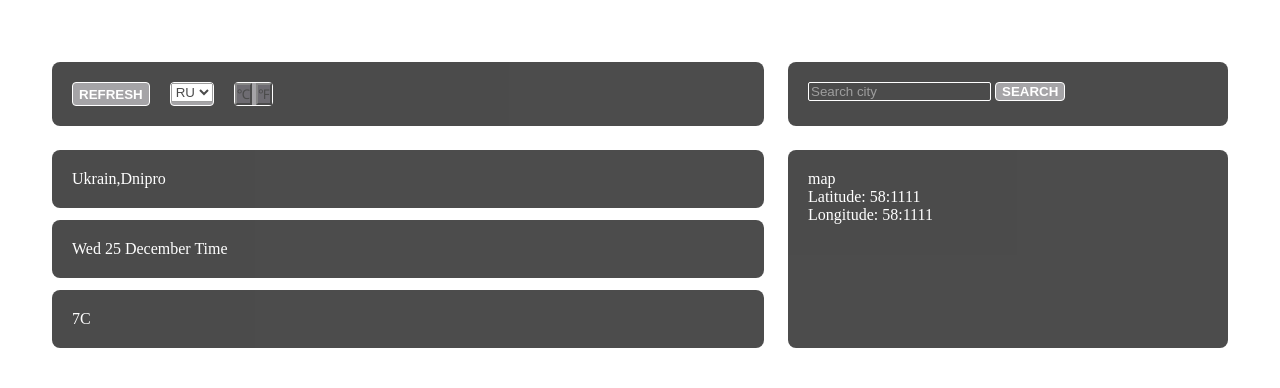
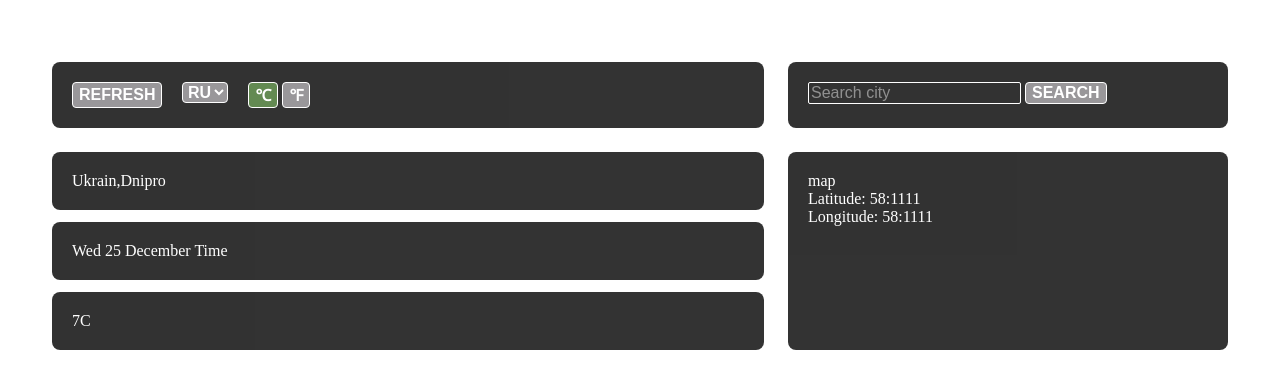
Before and after one commit to AndreyBaglai/fancy-weather, a website built with Parcel: page index.html in a window 1280 px wide. Built offline with nearby package versions, Linux system fonts and the light colour scheme; no server answers.

Commit message:
Fix styles

```diff
--- a/assets/css/style.css
+++ b/assets/css/style.css
@@ -1,17 +1,28 @@
 body {
     margin: 0;
-    max-width: 100vw;
-    max-height: 100vh;
+    min-width: 100vw;
+    min-height: 100vh;
     color: #fff;
     background-size: cover;
     background-repeat: no-repeat;
-    background-position: center;
+    background-position: center center;
+    overflow-y: hidden;
 }
 
 #root {
   margin: 50px auto;
   max-width: 1200px;
 }
+
+.black-bg {
+  display: flex;
+  border-radius: 8px;
+  background-color: #000;
+  opacity: .8;
+  padding: 20px;
+  margin: 12px;
+}
+
 
 .grow {
   flex-grow: 1;
@@ -30,6 +41,7 @@ body {
   background-color: #807e82;
   font-weight: bold;
   cursor: pointer;
+  font-size: 16px;
 }
 
 #refresh {
@@ -46,16 +58,16 @@ select {
     padding: 0;
 }
 
-#temperature button {
+/* #temperature button {
   background-color: #312f37;
   width: inherit;
   height: inherit;
   margin: 0;
   padding: 0;
 }
-
+ */
 .active-temperature {
-  background-color: #3b4935;
+  background-color: #3d6e28;
 }
 
 .search-block {
@@ -67,15 +79,8 @@ select {
   background-color: transparent;
   margin: 0;
   border-radius: 2px;
-}
-
-.black-bg {
-  display: flex;
-  border-radius: 8px;
-  background-color: #000;
-  opacity: .7;
-  padding: 20px;
-  margin: 12px;
+  font-size: 16px;
+  color: #fff;
 }
 
 main {
--- a/index.html
+++ b/index.html
@@ -15,16 +15,16 @@
             <div class="black-bg grow">
                 <button id="refresh" class="btn">Refresh</button>
 
-                <div id="languages" class="btn">
-                    <select>
+                <div id="languages">
+                    <select class="btn">
                         <option>RU</option>
                         <option>EN</option>
                     </select>
                 </div>
 
-                <div id="temperature" class="btn">
-                    <button id="celsius" class="active-temperature">&#8451;</button>
-                    <button id="fahrenheit">&#8457;</button>
+                <div id="temperature">
+                    <button id="celsius" class="btn active-temperature">&#8451;</button>
+                    <button id="fahrenheit" class="btn">&#8457;</button>
                 </div>
             </div>
 
--- a/index.js
+++ b/index.js
@@ -17,7 +17,7 @@ function getBackgroundPhoto() {
     //const proxy = 'https://cors-anywhere.herokuapp.com/';
     const PHOTO_API_TOKEN = 'd5fbdbc4ae0848723de931f78c74fb1622310a4dcbe00be8d17db8343b6f037b';
 
-    return fetch(`https://api.unsplash.com/search/photos?query=Madrid&client_id=${PHOTO_API_TOKEN}`)
+    return fetch(`https://api.unsplash.com/search/photos?query=kiev&client_id=${PHOTO_API_TOKEN}`)
         .then(res => res.json());
 }
 
```
